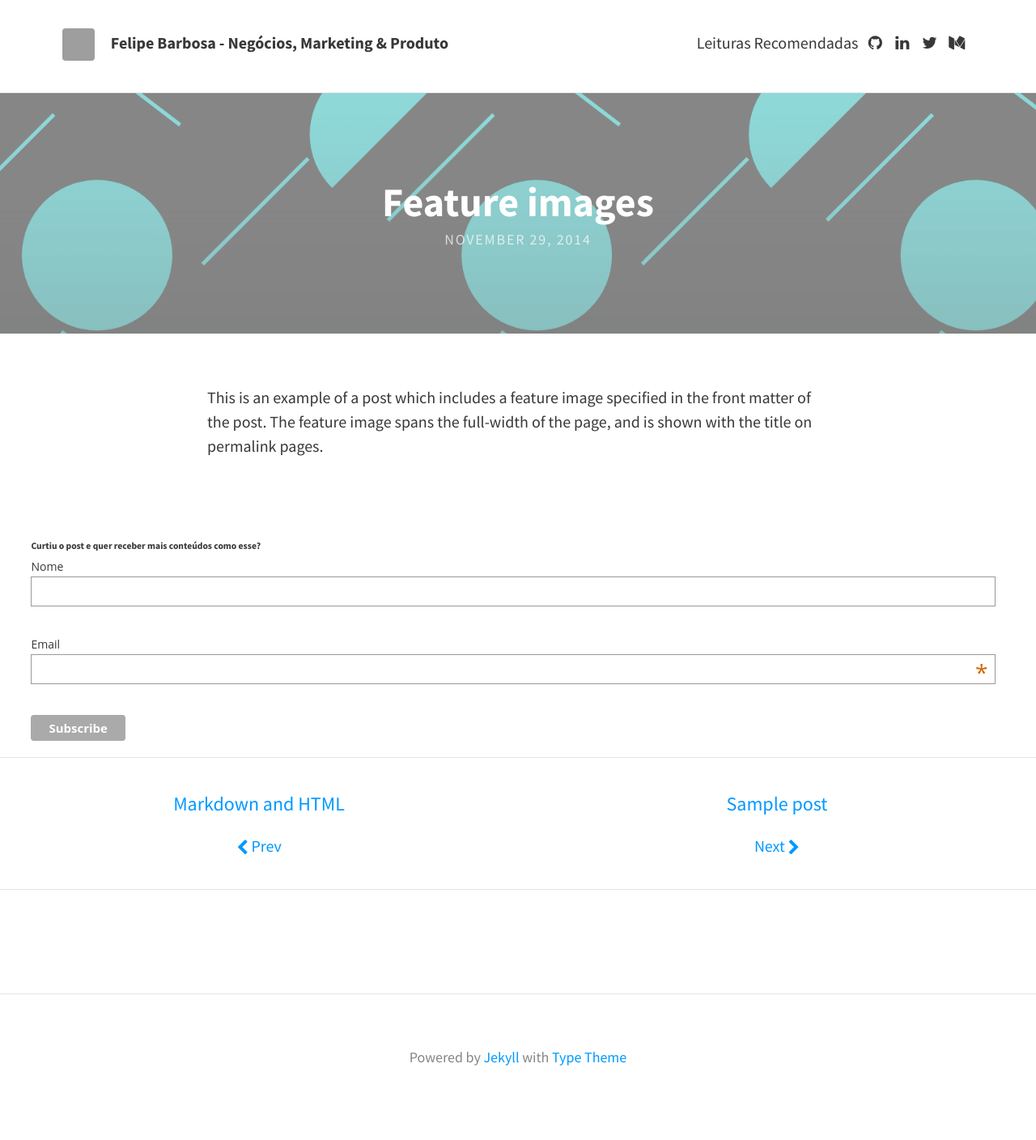
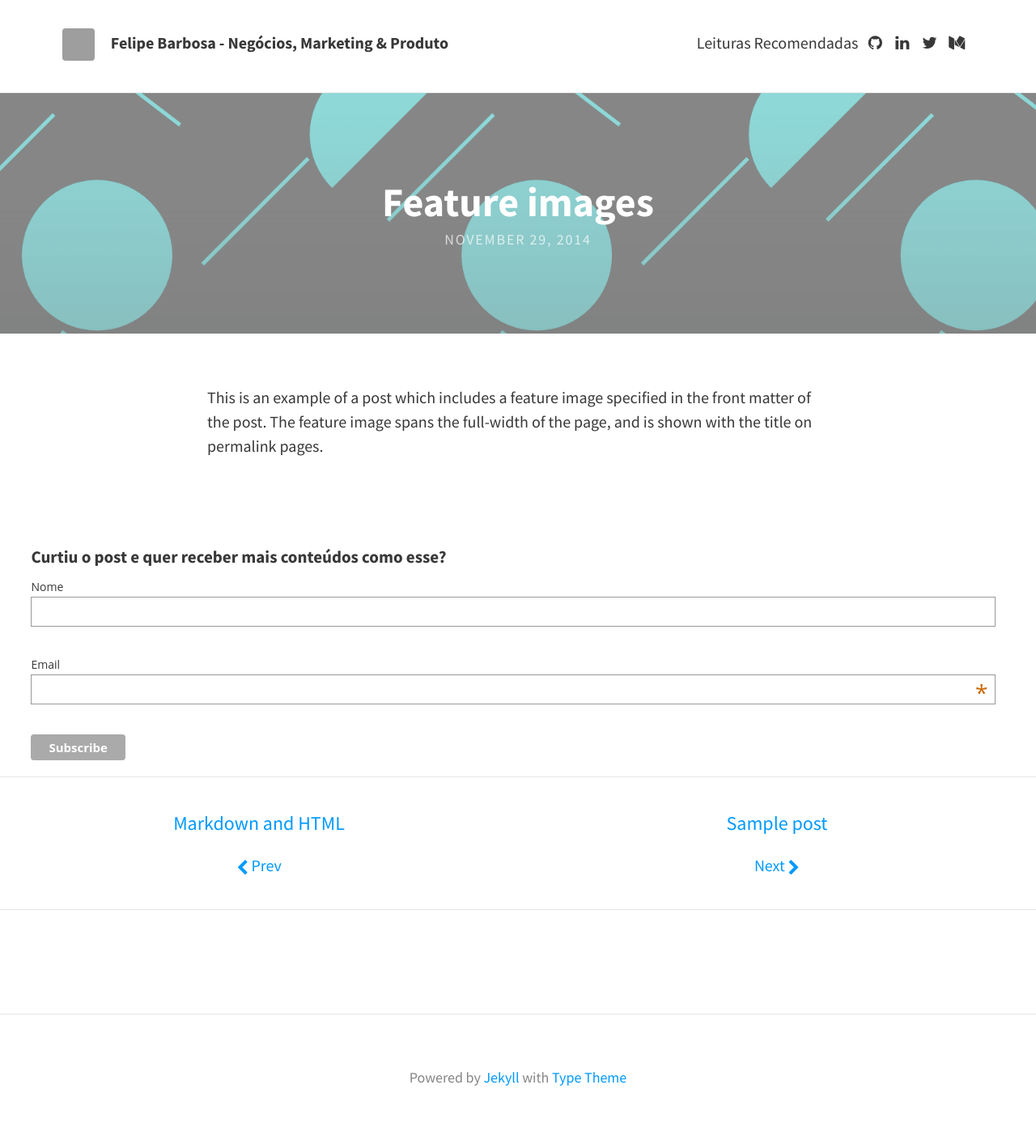
Before and after one commit to felipecbarbosa/felipecbarbosa.github.io, a Jekyll site: the page built from _posts/2014-11-29-feature-images.md, in a window 1280 px wide. Shown: the whole page at 81% size. Built offline with Jekyll 4.4.1, drawn with Linux system fonts in a browser that asks for light colours; nearby versions of some CDN libraries; comment, search, counter and statistics services are not loaded; before the commit the page ends 1383 px from its top, so only the background shows below that; grey boxes are pictures that could not be loaded.

Commit message:
Changed text header on form

```diff
--- a/_layouts/post.html
+++ b/_layouts/post.html
@@ -15,7 +15,7 @@ layout: default
   <div id="mc_embed_signup">
     <form action="//felipebarbosa.us11.list-manage.com/subscribe/post?u=d761afe0b6c97e9f4579c61bf&amp;id=4844c62c9d" method="post" id="mc-embedded-subscribe-form" name="mc-embedded-subscribe-form-post" class="validate" target="_blank" novalidate="">
         <div id="mc_embed_signup_scroll">
-        <h5>Curtiu o post e quer receber mais conteúdos como esse?</h5>
+        <h3>Curtiu o post e quer receber mais conteúdos como esse?</h3>
         <div class="mc-field-group">
             <label for="mce-FNAME">Nome </label>
             <input type="text" value="" name="FNAME" class="" id="mce-FNAME">
```
